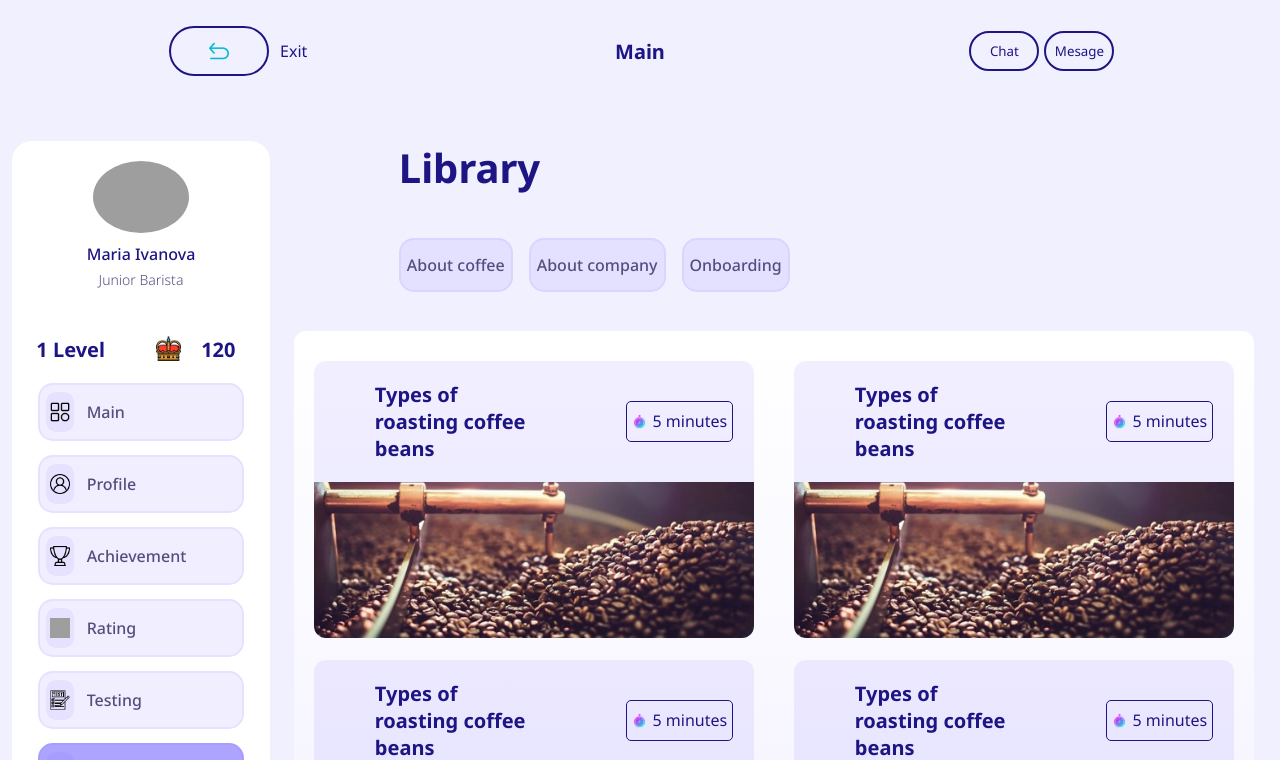
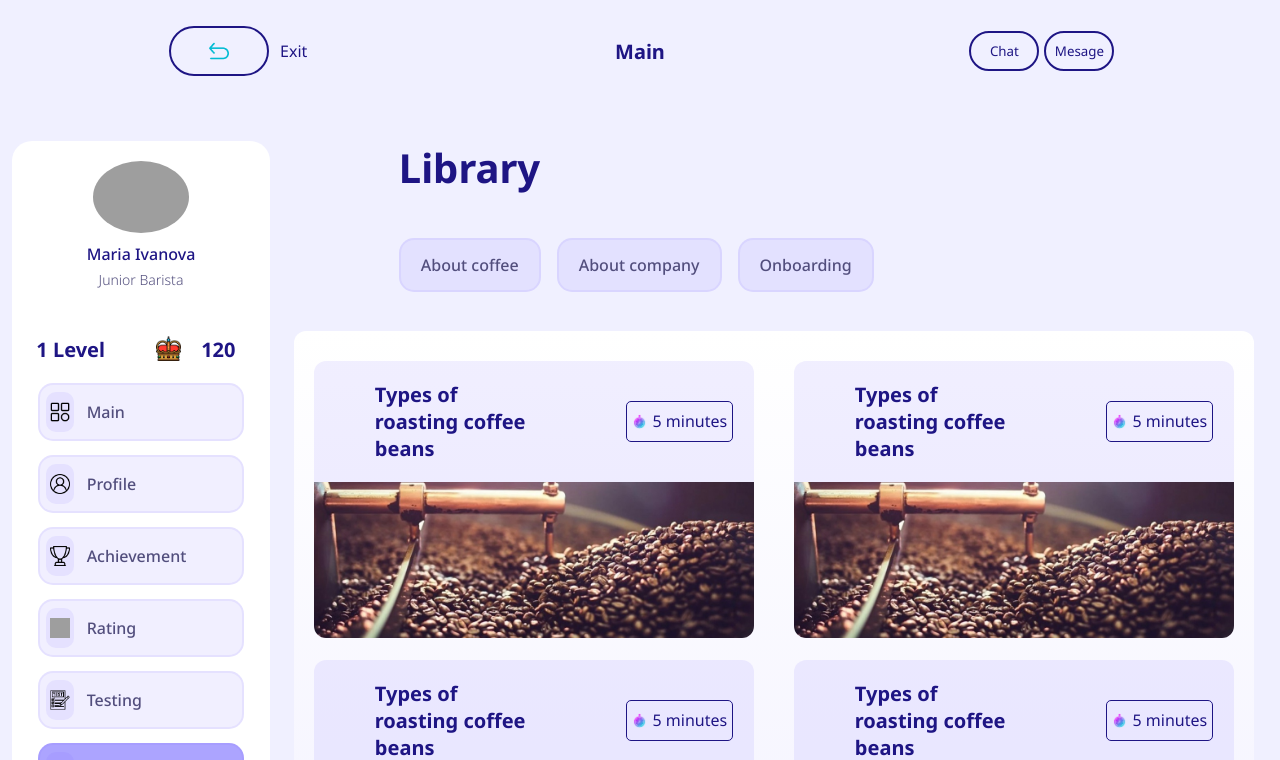
Before and after one commit to GennadiiLazovskii/corporateCaffeApp, a React (Vite) app: page /library in a window 1280 px wide. Shown: the top 760 px of the page. Built offline with nearby package versions, Linux system fonts and the light colour scheme; data requests are answered from the project's data file; grey boxes are pictures that could not be loaded.

Commit message:
Add: CustomButton from BtnLibrary

```diff
--- a/src/components/userLibrary/btnLibrary/BtnLibrary.jsx
+++ b/src/components/userLibrary/btnLibrary/BtnLibrary.jsx
@@ -1,3 +1,4 @@
+import CustomButton from '../../customButton/CustomButton.jsx';
 import styles from './btnLibrary.module.scss';
 
 const BtnLibrary = () => {
@@ -7,9 +8,9 @@ const BtnLibrary = () => {
             <div className={styles.btnLibraryItem}>
                 <h2>Library</h2>
                     <div className={styles.btnLibraryBtnItem}>
-                        <button className={styles.btnLibraryBtn}>About coffee</button>
-                        <button className={styles.btnLibraryBtn}>About company</button>
-                        <button className={styles.btnLibraryBtn}>Onboarding</button>
+                        <CustomButton title={"About coffee"} onClick={() => {}}/>
+                        <CustomButton title={"About company"} onClick={() => {}}/>
+                        <CustomButton title={"Onboarding"} onClick={() => {}}/>
                     </div>
             </div>
         </div>
```
